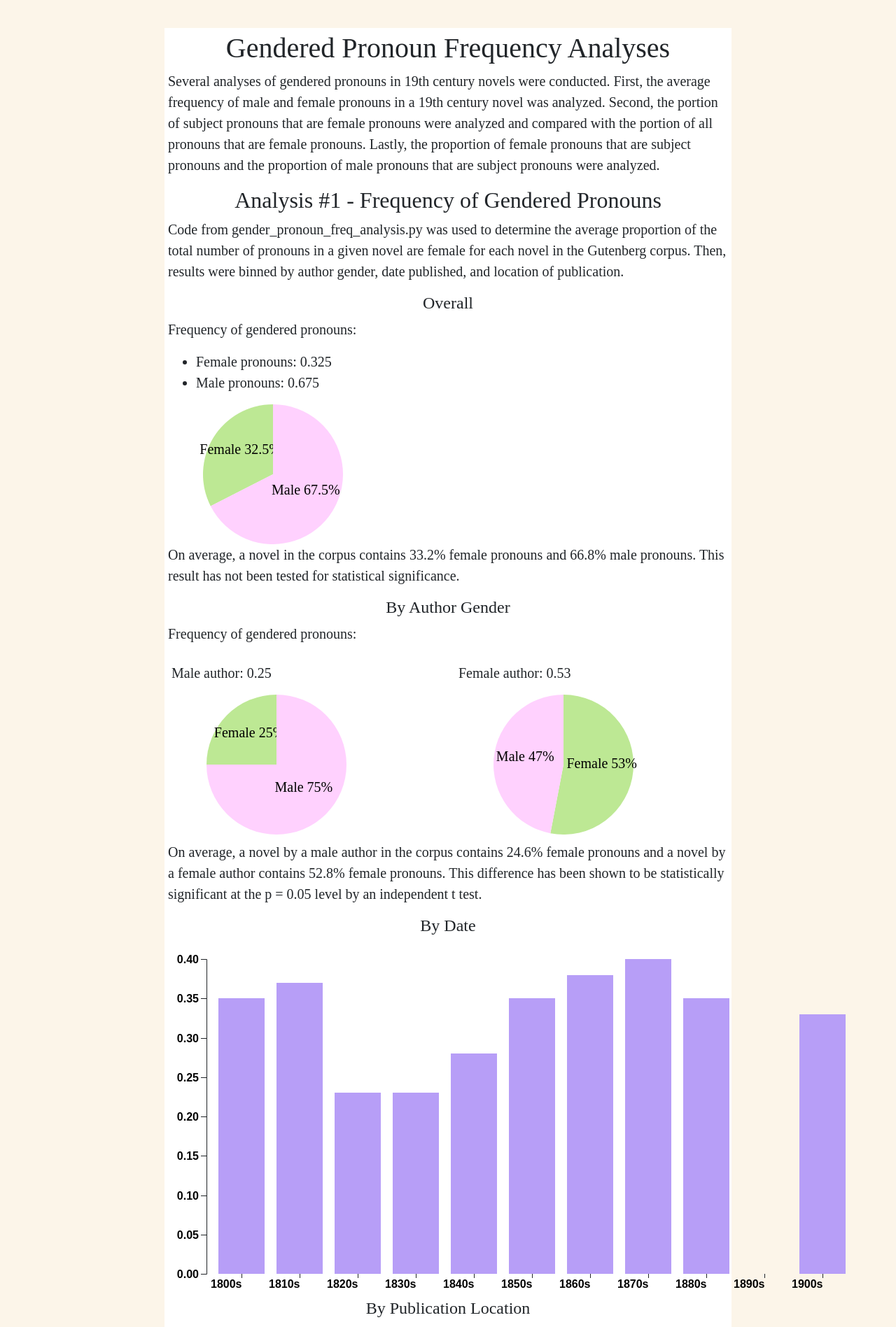
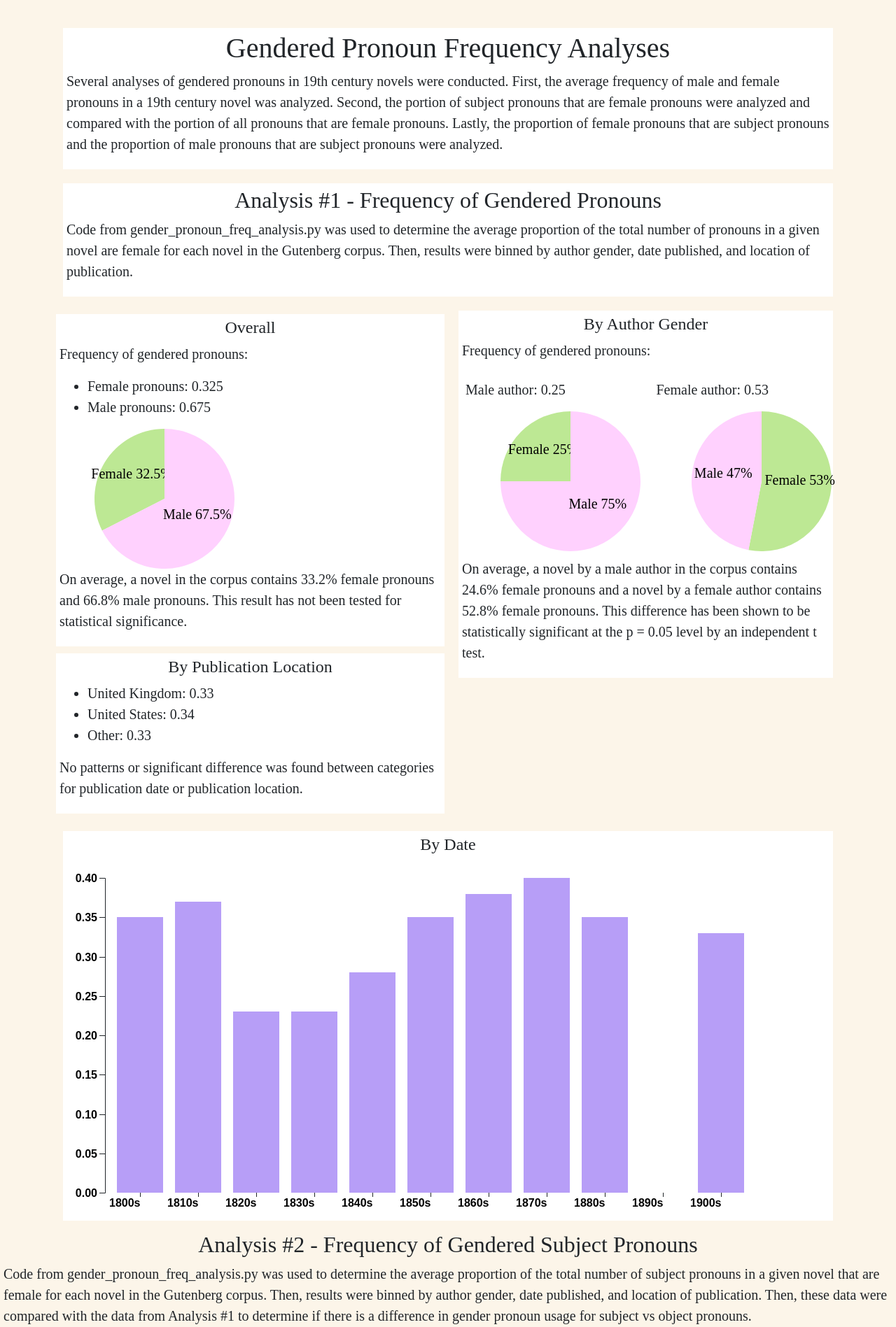
Before and after one commit to dhmit/gender_novels_site, a Flask app: page /info/pronoun_frequency_analysis in a window 1280 px wide. Shown: the part 68-1965 px from the top of the page at 70% size. Run offline with Flask 2, Linux system fonts and the light colour scheme; some libraries are stand-ins or nearby versions; some web fonts are replaced.

Commit message:
more changes

```diff
--- a/templates/gender_novels_overview.html
+++ b/templates/gender_novels_overview.html
@@ -7,12 +7,10 @@
 {#    <div class="header">#}
 {#        <h1> The Gender Novels Project </h1>#}
 {#    </div>#}
-    <div class = "page-header">
-
+<div class = "page-header">
    <h1>
       The Gender Novels Project
    </h1>
-
 </div>
     <div class="container">
         <div class="row">
--- a/templates/pronoun_frequency.html
+++ b/templates/pronoun_frequency.html
@@ -11,10 +11,13 @@
 
 {% block content %}
     <!-- Page content -->
-    <div class="container-fluid content">
-        <div class="row justify-content-start">
-            <div class="col-2"></div>
-            <div class="col-8">
+{#    <div class="container-fluid content">#}
+{#        <div class="row justify-content-start">#}
+{#            <div class="col-2"></div>#}
+{#                <div class="col-8">#}
+    <div class="container">
+        <div class="row">
+            <div class="col">
                 <div class="topic-content">
                     <h1>Gendered Pronoun Frequency Analyses</h1>
                         <p>
@@ -25,7 +28,12 @@
                             pronouns that are subject pronouns and the proportion of male pronouns that are subject
                             pronouns were analyzed.
                         </p>
-
+                </div>
+            </div>
+        </div>
+        <div class="row">
+            <div class="col">
+                <div class="topic-content">
                         <h2>Analysis #1 - Frequency of Gendered Pronouns</h2>
                             <p>
                                 Code from gender_pronoun_freq_analysis.py was used to determine the average proportion of
@@ -33,7 +41,13 @@
                                 corpus. Then, results were binned by author gender, date published, and location of
                                 publication.
                             </p>
-
+                </div>
+            </div>
+        </div>
+        <div class="row">
+                <div class="col">
+                    <div class="row">
+                        <div class="topic-content">
                             <h4>Overall</h4>
                                 <p>
                                     Frequency of gendered pronouns:
@@ -47,7 +61,25 @@
                                     On average, a novel in the corpus contains 33.2% female pronouns and 66.8% male pronouns.
                                     This result has not been tested for statistical significance.
                                 </p>
-
+                        </div>
+                    </div>
+                    <div class="row">
+                        <div class="topic-content">
+                            <h4>By Publication Location</h4>
+                                <ul>
+                                    <li>United Kingdom: 0.33</li>
+                                    <li>United States: 0.34</li>
+                                    <li>Other: 0.33</li>
+                                </ul>
+                                <p>
+                                    No patterns or significant difference was found between categories for publication date or
+                                    publication location.
+                                </p>
+                        </div>
+                    </div>
+                </div>
+                    <div class="col">
+                        <div class="topic-content">
                             <h4>By Author Gender</h4>
                                 <p>
                                     Frequency of gendered pronouns:
@@ -68,23 +100,24 @@
                                     by a female author contains 52.8% female pronouns. This difference has been shown to be
                                     statistically significant at the p = 0.05 level by an independent t test.
                                 </p>
-
+                        </div>
+                    </div>
+{#                </div>#}
+            </div>
+{#        </div>#}
+        <div class="row">
+                    <div class="col">
+                        <div class="topic-content">
                                 <h4>By Date</h4>
 
                                 <div>
                                     <svg width="1000" height="500" id = "svg_8"></svg>
                                 </div>
+                        </div>
+                    </div>
+        </div>
+    </div>
 
-                                <h4>By Publication Location</h4>
-                                    <ul>
-                                        <li>United Kingdom: 0.33</li>
-                                        <li>United States: 0.34</li>
-                                        <li>Other: 0.33</li>
-                                    </ul>
-                                    <p>
-                                        No patterns or significant difference was found between categories for publication date or
-                                        publication location.
-                                    </p>
 
                         <h2>Analysis #2 - Frequency of Gendered Subject Pronouns</h2>
                             <p>
@@ -280,7 +313,7 @@
                             </p>
                 </div>
             </div>
-        </div>
+{#        </div>#}
     </div>
     <script>
         makePieChart([{name: 'Female', val: 32.5, color: '#BDE894'},
```
Lines whose indentation alone changed are shown as unchanged.
